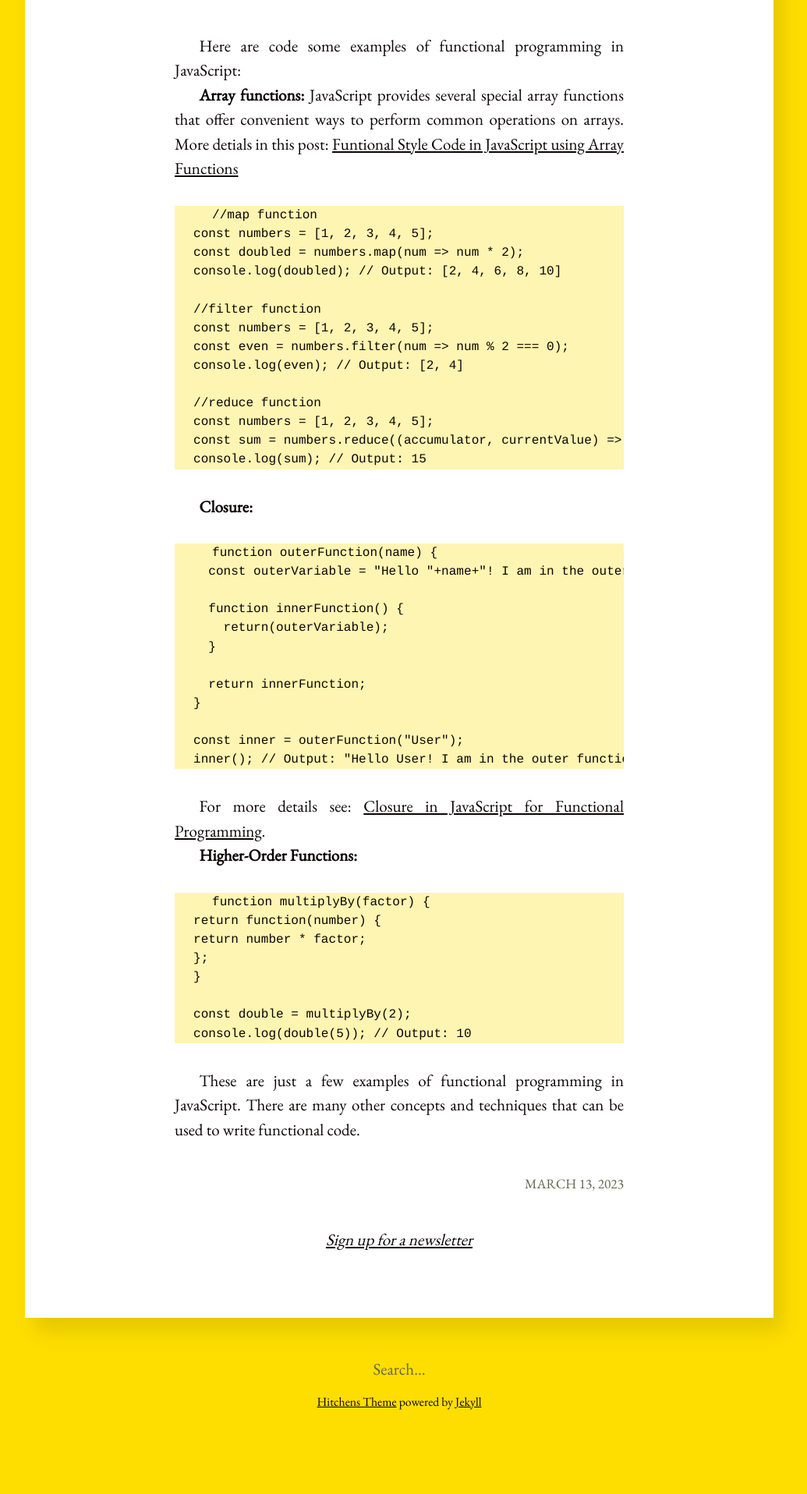
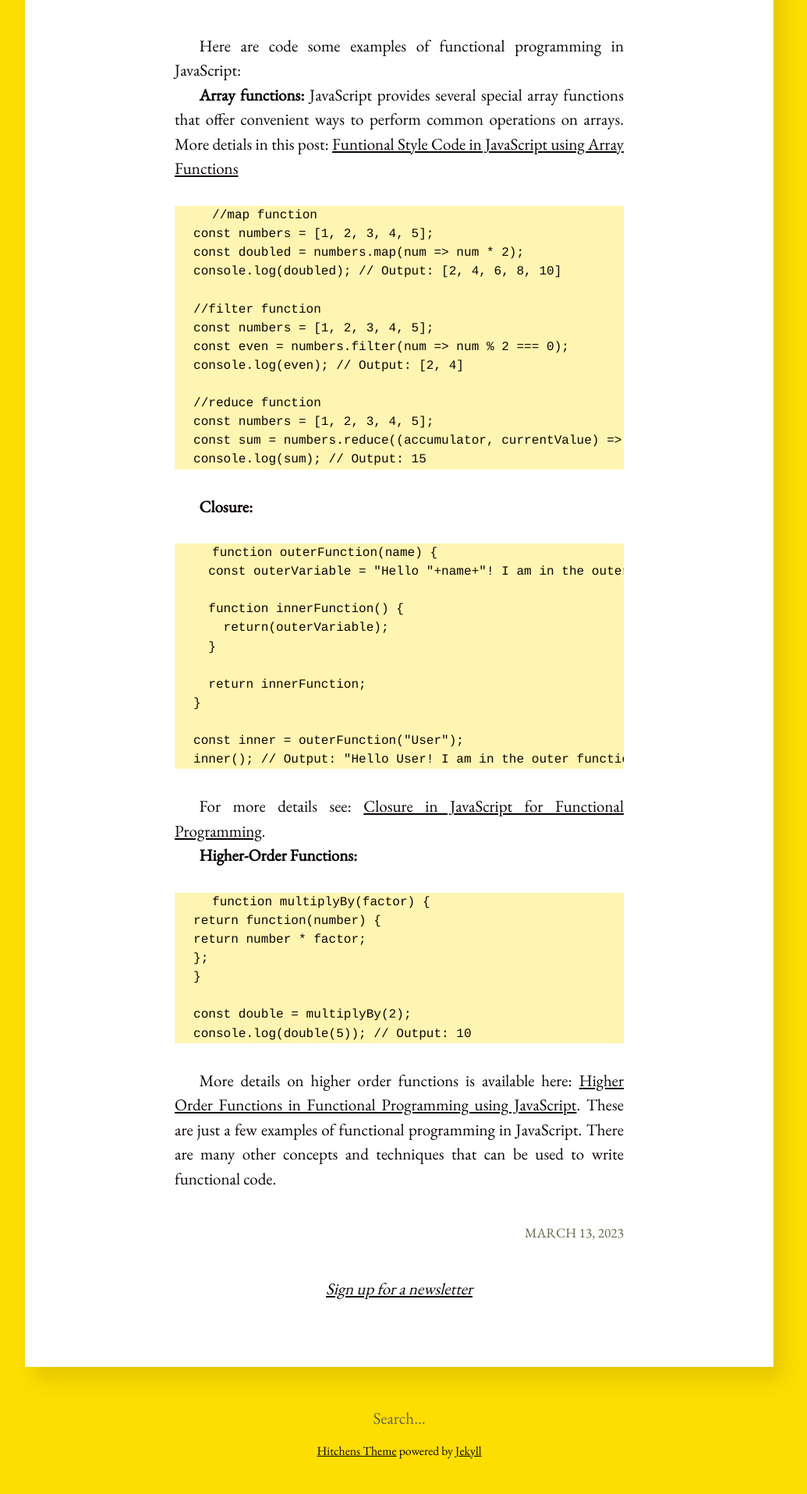
Before and after one commit to gopi-suvanam/gopi-suvanam.github.io, a Jekyll site: the page built from _posts/2023-03-13-JavaScript-for-Functional-Programming.md, in a window 1280 px wide. Shown: the part 3375-5291 px from the top of the page at 78% size, without its empty margins (128-1163 px from the left). Built offline with Jekyll 4.4.1, drawn with Linux system fonts in a browser that asks for light colours; before the commit the page ends 5228 px from its top, so only the background shows below that.

Commit message:
Update 2023-03-13-JavaScript-for-Functional-Programming.md

```diff
--- a/_posts/2023-03-13-JavaScript-for-Functional-Programming.md
+++ b/_posts/2023-03-13-JavaScript-for-Functional-Programming.md
@@ -89,5 +89,4 @@ For more details see: [Closure in JavaScript for Functional Programming](/2023/0
     const double = multiplyBy(2);
     console.log(double(5)); // Output: 10
 
-
-These are just a few examples of functional programming in JavaScript. There are many other concepts and techniques that can be used to write functional code.
+More details on higher order functions is available here: [Higher Order Functions in Functional Programming using JavaScript](/2023/05/26/Higher-Order-Functions-in-Functional-Programming-using-JavaScript.html). These are just a few examples of functional programming in JavaScript. There are many other concepts and techniques that can be used to write functional code.
```
